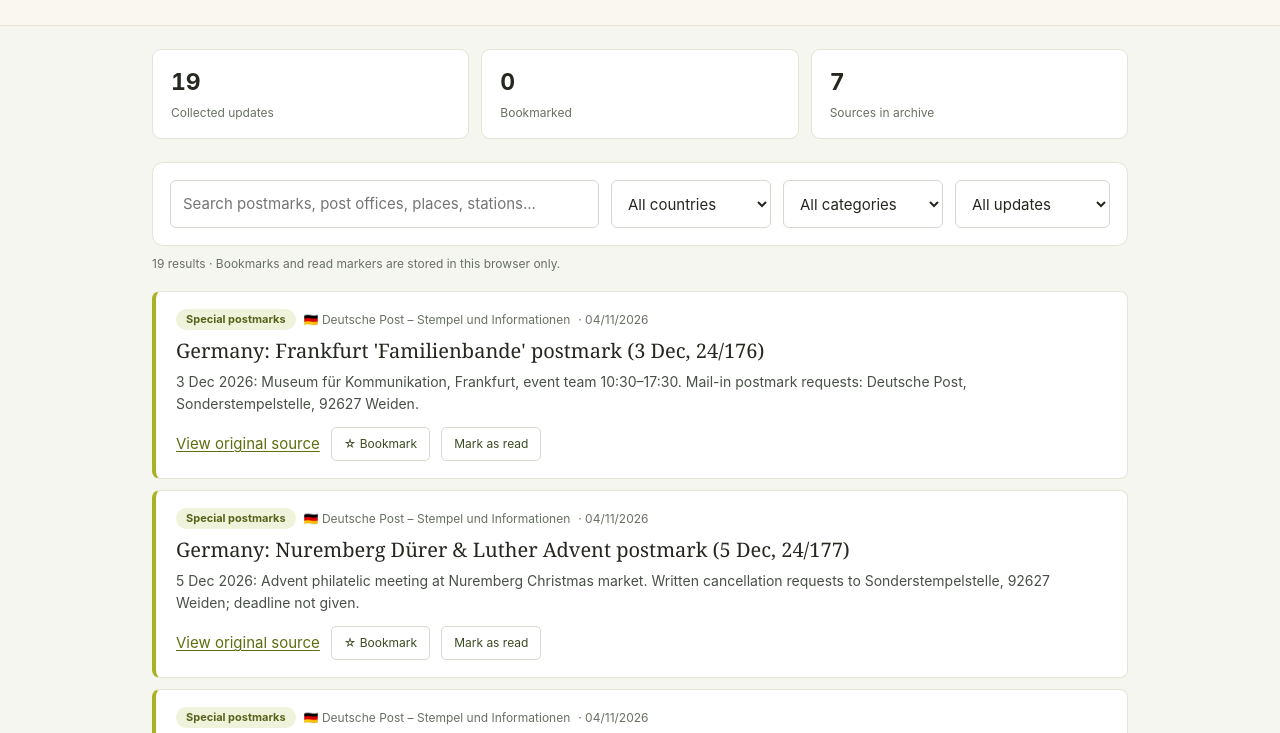
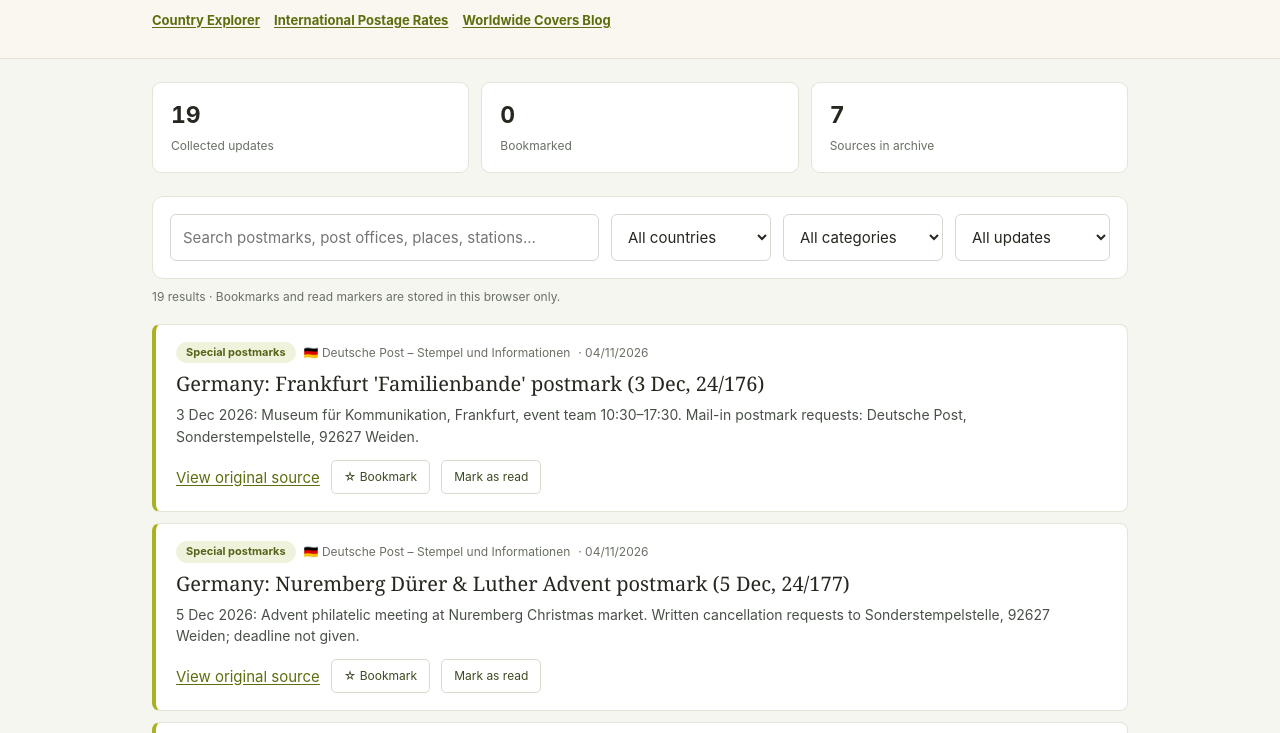
Before and after one commit to AyLien026/worldwide-cover-monitor, a plain HTML site: page index.html in a window 1280 px wide. Shown: the part 177-910 px from the top of the page. Drawn offline with Linux system fonts and the light colour scheme.

Commit message:
Link Bulletin Monitor to Country Explorer and postage reference

```diff
--- a/index.html
+++ b/index.html
@@ -33,6 +33,7 @@
     .sources{background:#fff;border:1px solid var(--line);border-radius:11px;margin:28px 0 36px;padding:18px}
     .sources h2{font:500 24px Georgia,serif;margin:0 0 6px}.source-grid{display:grid;grid-template-columns:repeat(2,1fr);gap:10px;margin-top:14px}
     .source{border:1px solid var(--line);border-radius:7px;padding:11px 13px}.source small{display:block;color:var(--soft);margin-top:3px}
+    .page-nav{display:flex;gap:14px;flex-wrap:wrap;margin-top:13px;font-size:13px}.page-nav a{font-weight:650}
     @media(max-width:720px){.source-grid{grid-template-columns:1fr}}
     footer{border-top:1px solid var(--line);padding:22px 0 36px;color:var(--soft);font-size:12px}
     @media(max-width:720px){.stats{grid-template-columns:repeat(3,1fr)}.stat{padding:11px}.stat strong{font-size:20px}.toolbar{grid-template-columns:1fr}.item{padding:14px}}
@@ -44,6 +45,7 @@
   <div class="eyebrow">Worldwide Covers · Collector's Notes</div>
   <h1>Philatelic Bulletin Monitor</h1>
   <p>An independent monitor for special postmarks, postal services, polar mail and philatelic announcements worldwide.</p>
+  <nav class="page-nav" aria-label="Worldwide Covers pages"><a href="countries/">Country Explorer</a><a href="postage/">International Postage Rates</a><a href="https://www.worldwidecovers.com/" target="_blank" rel="noopener noreferrer">Worldwide Covers Blog</a></nav>
 </div></header>
 <main class="container">
   <div class="stats">
```
